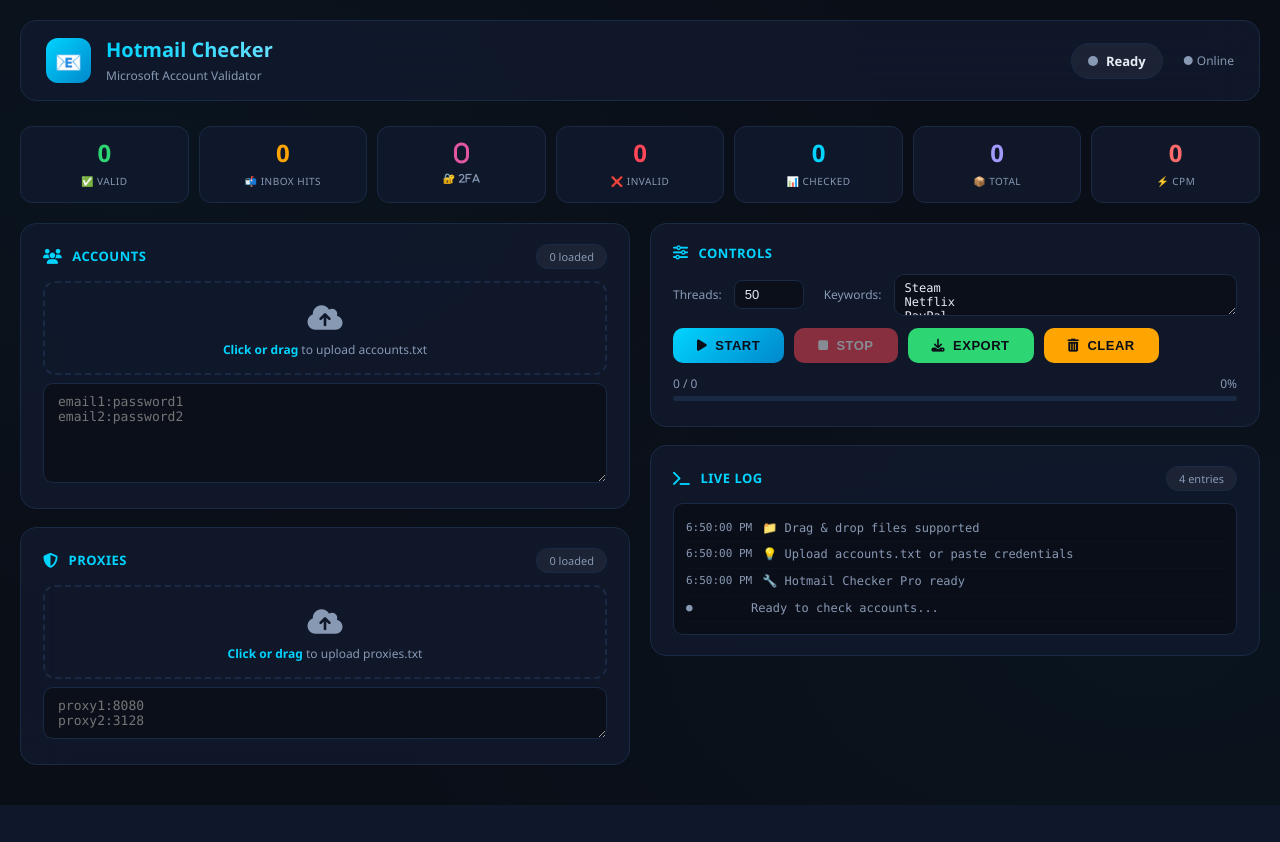
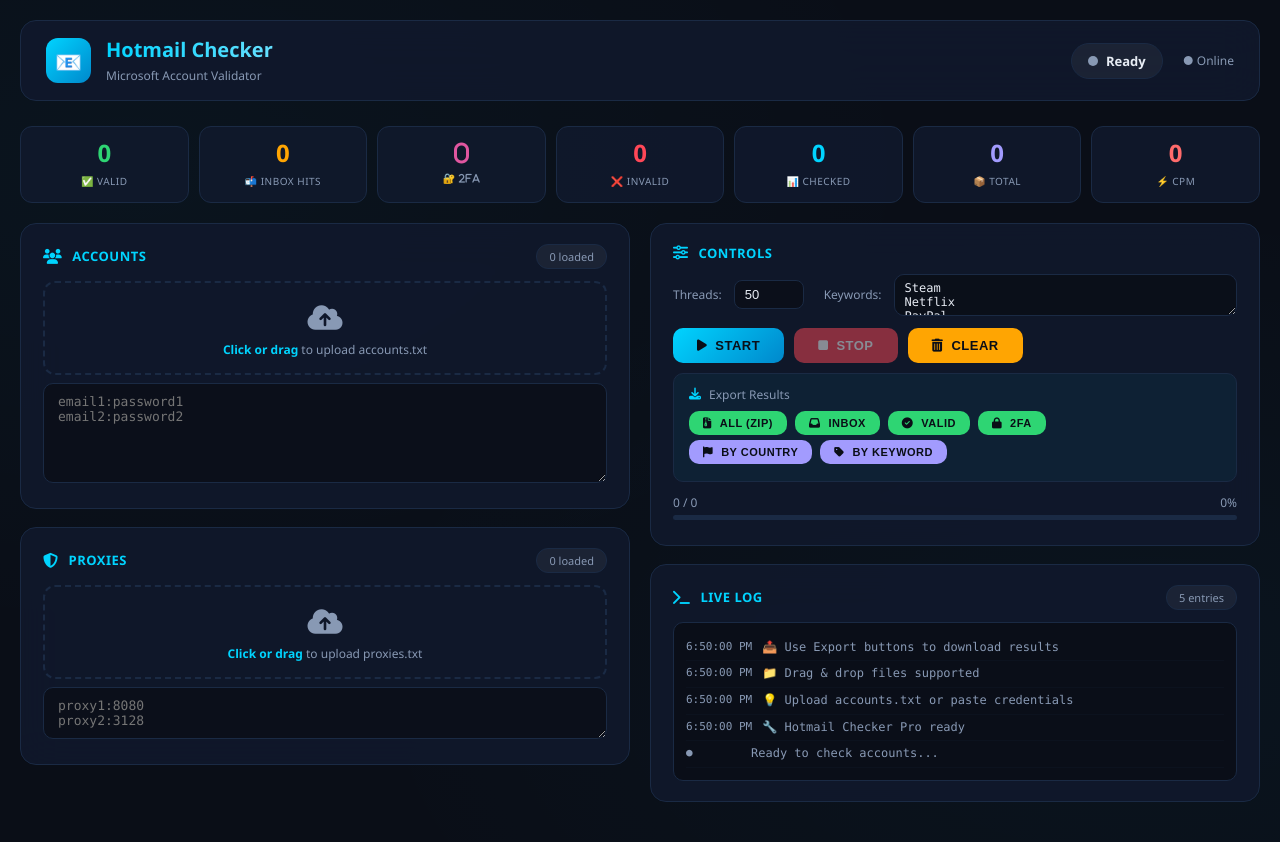
Before and after one commit to juanccvv91/hotmail-checker-, a Flask app: page / in a window 1280 px wide. Before the commit the page ends 805 px from the top, so only its background shows below. Run offline with Flask 3, Linux system fonts and the light colour scheme.

Commit message:
Refactor CSS and enhance export functionality
Removed unnecessary line breaks in CSS styles and consolidated style rules for better readability. Added export functionality for countries and keywords with user interface elements for selection.

```diff
--- a/hotmail-checker/templates/index.html
+++ b/hotmail-checker/templates/index.html
@@ -6,11 +6,7 @@
     <title>Hotmail Checker Pro</title>
     <link rel="stylesheet" href="https://cdnjs.cloudflare.com/ajax/libs/font-awesome/6.4.0/css/all.min.css">
     <style>
-        * {
-            margin: 0;
-            padding: 0;
-            box-sizing: border-box;
-        }
+        * { margin: 0; padding: 0; box-sizing: border-box; }
 
         :root {
             --bg-primary: #0a0e17;
@@ -20,7 +16,6 @@
             --text-primary: #e8edf5;
             --text-secondary: #8899b4;
             --accent: #00d4ff;
-            --accent-glow: rgba(0, 212, 255, 0.15);
             --success: #2ed573;
             --warning: #ffa502;
             --danger: #ff4757;
@@ -39,10 +34,7 @@
                 radial-gradient(ellipse at 90% 80%, rgba(0, 212, 255, 0.03) 0%, transparent 50%);
         }
 
-        .container {
-            max-width: 1440px;
-            margin: 0 auto;
-        }
+        .container { max-width: 1440px; margin: 0 auto; }
 
         .header {
             display: flex;
@@ -83,10 +75,7 @@
             -webkit-text-fill-color: transparent;
         }
 
-        .logo-text span {
-            font-size: 12px;
-            color: var(--text-secondary);
-        }
+        .logo-text span { font-size: 12px; color: var(--text-secondary); }
 
         .header-status {
             display: flex;
@@ -144,20 +133,8 @@
             transform: translateY(-2px);
         }
 
-        .stat-number {
-            font-size: 24px;
-            font-weight: 700;
-            display: block;
-            line-height: 1.2;
-        }
-
-        .stat-label {
-            font-size: 10px;
-            text-transform: uppercase;
-            letter-spacing: 0.5px;
-            color: var(--text-secondary);
-            margin-top: 3px;
-        }
+        .stat-number { font-size: 24px; font-weight: 700; display: block; line-height: 1.2; }
+        .stat-label { font-size: 10px; text-transform: uppercase; letter-spacing: 0.5px; color: var(--text-secondary); margin-top: 3px; }
 
         .stat-card.valid .stat-number { color: var(--success); }
         .stat-card.inbox .stat-number { color: var(--warning); }
@@ -200,9 +177,7 @@
             gap: 10px;
         }
 
-        .card-title i {
-            font-size: 15px;
-        }
+        .card-title i { font-size: 15px; }
 
         .card-badge {
             font-size: 11px;
@@ -240,20 +215,9 @@
             cursor: pointer;
         }
 
-        .file-upload-area .upload-icon {
-            font-size: 28px;
-            color: var(--text-secondary);
-            margin-bottom: 5px;
-        }
-
-        .file-upload-area .upload-text {
-            color: var(--text-secondary);
-            font-size: 12px;
-        }
-
-        .file-upload-area .upload-text strong {
-            color: var(--accent);
-        }
+        .file-upload-area .upload-icon { font-size: 28px; color: var(--text-secondary); margin-bottom: 5px; }
+        .file-upload-area .upload-text { color: var(--text-secondary); font-size: 12px; }
+        .file-upload-area .upload-text strong { color: var(--accent); }
 
         .file-info {
             display: flex;
@@ -266,22 +230,11 @@
             font-size: 12px;
         }
 
-        .file-info i {
-            color: var(--success);
-        }
+        .file-info i { color: var(--success); }
+        .file-info .file-name { color: var(--text-primary); font-weight: 500; }
+        .file-info .file-size { color: var(--text-secondary); margin-left: auto; font-size: 11px; }
 
-        .file-info .file-name {
-            color: var(--text-primary);
-            font-weight: 500;
-        }
-
-        .file-info .file-size {
-            color: var(--text-secondary);
-            margin-left: auto;
-            font-size: 11px;
-        }
-
-        .file-info .btn-remove {
+        .btn-remove {
             background: var(--danger);
             border: none;
             color: #fff;
@@ -305,10 +258,7 @@
             min-height: 90px;
         }
 
-        textarea:focus {
-            outline: none;
-            border-color: var(--accent);
-        }
+        textarea:focus { outline: none; border-color: var(--accent); }
 
         .settings-row {
             display: flex;
@@ -317,10 +267,7 @@
             align-items: center;
         }
 
-        .settings-row label {
-            font-size: 12px;
-            color: var(--text-secondary);
-        }
+        .settings-row label { font-size: 12px; color: var(--text-secondary); }
 
         .settings-row input[type="number"] {
             width: 70px;
@@ -332,10 +279,7 @@
             font-size: 13px;
         }
 
-        .settings-row input[type="number"]:focus {
-            outline: none;
-            border-color: var(--accent);
-        }
+        .settings-row input[type="number"]:focus { outline: none; border-color: var(--accent); }
 
         .settings-row textarea.small {
             min-height: 36px;
@@ -369,52 +313,22 @@
             box-shadow: 0 8px 30px rgba(0, 212, 255, 0.3);
         }
 
-        .btn-primary:disabled {
-            opacity: 0.5;
-            cursor: not-allowed;
-            transform: none;
-        }
+        .btn-primary:disabled { opacity: 0.5; cursor: not-allowed; transform: none; }
 
-        .btn-danger {
-            background: var(--danger);
-            color: #fff;
-        }
+        .btn-danger { background: var(--danger); color: #fff; }
+        .btn-danger:hover { transform: translateY(-2px); box-shadow: 0 8px 30px rgba(255, 71, 87, 0.3); }
+        .btn-danger:disabled { opacity: 0.5; cursor: not-allowed; transform: none; }
 
-        .btn-danger:hover {
-            transform: translateY(-2px);
-            box-shadow: 0 8px 30px rgba(255, 71, 87, 0.3);
-        }
+        .btn-success { background: var(--success); color: #0a0e17; }
+        .btn-success:hover { transform: translateY(-2px); box-shadow: 0 8px 30px rgba(46, 213, 115, 0.3); }
 
-        .btn-danger:disabled {
-            opacity: 0.5;
-            cursor: not-allowed;
-            transform: none;
-        }
+        .btn-warning { background: var(--warning); color: #0a0e17; }
+        .btn-warning:hover { transform: translateY(-2px); box-shadow: 0 8px 30px rgba(255, 165, 2, 0.3); }
 
-        .btn-success {
-            background: var(--success);
-            color: #0a0e17;
-        }
+        .btn-purple { background: var(--purple); color: #0a0e17; }
+        .btn-purple:hover { transform: translateY(-2px); box-shadow: 0 8px 30px rgba(162, 155, 254, 0.3); }
 
-        .btn-success:hover {
-            transform: translateY(-2px);
-            box-shadow: 0 8px 30px rgba(46, 213, 115, 0.3);
-        }
-
-        .btn-warning {
-            background: var(--warning);
-            color: #0a0e17;
-        }
-
-        .btn-warning:hover {
-            transform: translateY(-2px);
-            box-shadow: 0 8px 30px rgba(255, 165, 2, 0.3);
-        }
-
-        .btn-sm {
-            padding: 5px 12px;
-            font-size: 11px;
-        }
+        .btn-sm { padding: 5px 12px; font-size: 11px; }
 
         .btn-group {
             display: flex;
@@ -423,9 +337,16 @@
             margin: 10px 0;
         }
 
-        .progress-container {
-            margin: 12px 0 5px 0;
+        .btn-group-export {
+            display: flex;
+            gap: 8px;
+            flex-wrap: wrap;
+            margin: 5px 0;
         }
+
+        .btn-group-export .btn { padding: 6px 14px; font-size: 11px; }
+
+        .progress-container { margin: 12px 0 5px 0; }
 
         .progress-info {
             display: flex;
@@ -463,18 +384,9 @@
             border: 1px solid var(--border-color);
         }
 
-        .log-container::-webkit-scrollbar {
-            width: 6px;
-        }
-
-        .log-container::-webkit-scrollbar-track {
-            background: rgba(10, 14, 23, 0.5);
-        }
-
-        .log-container::-webkit-scrollbar-thumb {
-            background: var(--border-color);
-            border-radius: 3px;
-        }
+        .log-container::-webkit-scrollbar { width: 6px; }
+        .log-container::-webkit-scrollbar-track { background: rgba(10, 14, 23, 0.5); }
+        .log-container::-webkit-scrollbar-thumb { background: var(--border-color); border-radius: 3px; }
 
         .log-line {
             padding: 2px 0;
@@ -483,61 +395,46 @@
             gap: 10px;
         }
 
-        .log-line .time {
-            color: var(--text-secondary);
-            min-width: 55px;
-            font-size: 11px;
-        }
-
-        .log-line .message {
-            word-break: break-all;
-        }
-
+        .log-line .time { color: var(--text-secondary); min-width: 55px; font-size: 11px; }
+        .log-line .message { word-break: break-all; }
         .log-line .message.success { color: var(--success); }
         .log-line .message.error { color: var(--danger); }
         .log-line .message.warning { color: var(--warning); }
         .log-line .message.info { color: var(--text-secondary); }
 
-        @media (max-width: 1024px) {
-            .main-grid {
-                grid-template-columns: 1fr;
-            }
+        .export-section {
+            background: rgba(0, 212, 255, 0.05);
+            border: 1px solid var(--border-color);
+            border-radius: 10px;
+            padding: 12px 15px;
+            margin-top: 10px;
         }
 
+        .export-section .title {
+            font-size: 12px;
+            color: var(--text-secondary);
+            margin-bottom: 8px;
+            display: flex;
+            align-items: center;
+            gap: 8px;
+        }
+
+        .export-section .title i { color: var(--accent); }
+
+        @media (max-width: 1024px) { .main-grid { grid-template-columns: 1fr; } }
+
         @media (max-width: 768px) {
-            .header {
-                flex-direction: column;
-                gap: 15px;
-                align-items: stretch;
-                text-align: center;
-            }
-
-            .header-status {
-                justify-content: center;
-            }
-
-            .stats-grid {
-                grid-template-columns: repeat(4, 1fr);
-            }
-
-            .settings-row {
-                flex-direction: column;
-                align-items: stretch;
-            }
-
-            .btn-group {
-                justify-content: center;
-            }
+            .header { flex-direction: column; gap: 15px; align-items: stretch; text-align: center; }
+            .header-status { justify-content: center; }
+            .stats-grid { grid-template-columns: repeat(4, 1fr); }
+            .settings-row { flex-direction: column; align-items: stretch; }
+            .btn-group { justify-content: center; }
+            .btn-group-export { justify-content: center; }
         }
 
         @media (max-width: 480px) {
-            .stats-grid {
-                grid-template-columns: repeat(2, 1fr);
-            }
-
-            .card {
-                padding: 14px;
-            }
+            .stats-grid { grid-template-columns: repeat(2, 1fr); }
+            .card { padding: 14px; }
         }
     </style>
 </head>
@@ -563,34 +460,13 @@
 
         <!-- STATS -->
         <div class="stats-grid">
-            <div class="stat-card valid">
-                <span class="stat-number" id="statValid">0</span>
-                <span class="stat-label">✅ Valid</span>
-            </div>
-            <div class="stat-card inbox">
-                <span class="stat-number" id="statInbox">0</span>
-                <span class="stat-label">📬 Inbox Hits</span>
-            </div>
-            <div class="stat-card fa">
-                <span class="stat-number" id="stat2FA">0</span>
-                <span class="stat-label">🔐 2FA</span>
-            </div>
-            <div class="stat-card bad">
-                <span class="stat-number" id="statBad">0</span>
-                <span class="stat-label">❌ Invalid</span>
-            </div>
-            <div class="stat-card checked">
-                <span class="stat-number" id="statChecked">0</span>
-                <span class="stat-label">📊 Checked</span>
-            </div>
-            <div class="stat-card total">
-                <span class="stat-number" id="statTotal">0</span>
-                <span class="stat-label">📦 Total</span>
-            </div>
-            <div class="stat-card cpm">
-                <span class="stat-number" id="statCPM">0</span>
-                <span class="stat-label">⚡ CPM</span>
-            </div>
+            <div class="stat-card valid"><span class="stat-number" id="statValid">0</span><span class="stat-label">✅ Valid</span></div>
+            <div class="stat-card inbox"><span class="stat-number" id="statInbox">0</span><span class="stat-label">📬 Inbox Hits</span></div>
+            <div class="stat-card fa"><span class="stat-number" id="stat2FA">0</span><span class="stat-label">🔐 2FA</span></div>
+            <div class="stat-card bad"><span class="stat-number" id="statBad">0</span><span class="stat-label">❌ Invalid</span></div>
+            <div class="stat-card checked"><span class="stat-number" id="statChecked">0</span><span class="stat-label">📊 Checked</span></div>
+            <div class="stat-card total"><span class="stat-number" id="statTotal">0</span><span class="stat-label">📦 Total</span></div>
+            <div class="stat-card cpm"><span class="stat-number" id="statCPM">0</span><span class="stat-label">⚡ CPM</span></div>
         </div>
 
         <!-- MAIN GRID -->
@@ -605,9 +481,7 @@
                     </div>
                     <div class="file-upload-area" id="accountDrop">
                         <div class="upload-icon"><i class="fas fa-cloud-upload-alt"></i></div>
-                        <div class="upload-text">
-                            <strong>Click or drag</strong> to upload accounts.txt
-                        </div>
+                        <div class="upload-text"><strong>Click or drag</strong> to upload accounts.txt</div>
                         <input type="file" id="accountFileInput" accept=".txt">
                         <div class="file-info" id="accountFileInfo" style="display:none;">
                             <i class="fas fa-check-circle"></i>
@@ -627,9 +501,7 @@
                     </div>
                     <div class="file-upload-area" id="proxyDrop">
                         <div class="upload-icon"><i class="fas fa-cloud-upload-alt"></i></div>
-                        <div class="upload-text">
-                            <strong>Click or drag</strong> to upload proxies.txt
-                        </div>
+                        <div class="upload-text"><strong>Click or drag</strong> to upload proxies.txt</div>
                         <input type="file" id="proxyFileInput" accept=".txt">
                         <div class="file-info" id="proxyFileInfo" style="display:none;">
                             <i class="fas fa-check-circle"></i>
@@ -662,9 +534,24 @@ Security Alert</textarea>
                     <div class="btn-group">
                         <button class="btn btn-primary" id="startBtn" onclick="startCheck()"><i class="fas fa-play"></i> Start</button>
                         <button class="btn btn-danger" id="stopBtn" onclick="stopCheck()" disabled><i class="fas fa-stop"></i> Stop</button>
-                        <button class="btn btn-success" onclick="exportResults()"><i class="fas fa-download"></i> Export</button>
                         <button class="btn btn-warning" onclick="clearLogs()"><i class="fas fa-trash-alt"></i> Clear</button>
                     </div>
+
+                    <!-- EXPORT SECTION -->
+                    <div class="export-section">
+                        <div class="title"><i class="fas fa-download"></i> Export Results</div>
+                        <div class="btn-group-export">
+                            <button class="btn btn-success" onclick="exportAll()"><i class="fas fa-file-archive"></i> All (ZIP)</button>
+                            <button class="btn btn-success" onclick="exportInbox()"><i class="fas fa-inbox"></i> Inbox</button>
+                            <button class="btn btn-success" onclick="exportValid()"><i class="fas fa-check-circle"></i> Valid</button>
+                            <button class="btn btn-success" onclick="export2FA()"><i class="fas fa-lock"></i> 2FA</button>
+                        </div>
+                        <div class="btn-group-export" style="margin-top:5px;">
+                            <button class="btn btn-purple btn-sm" onclick="exportCountry()"><i class="fas fa-flag"></i> By Country</button>
+                            <button class="btn btn-purple btn-sm" onclick="exportKeyword()"><i class="fas fa-tag"></i> By Keyword</button>
+                        </div>
+                    </div>
+
                     <div class="progress-container">
                         <div class="progress-info">
                             <span id="progressText">0 / 0</span>
@@ -699,6 +586,8 @@ Security Alert</textarea>
         // ============================================
         let running = false;
         let updateInterval = null;
+        let countriesList = [];
+        let keywordsList = [];
 
         // ============================================
         // DOM ELEMENTS
@@ -915,6 +804,8 @@ Security Alert</textarea>
                         updateInterval = null;
                     }
                     addLog('✅ Check completed', 'success');
+                    // Cargar listas de países y keywords para export
+                    loadExportLists();
                 }
 
                 if (data.stats.total > 0 && data.stats.checked >= data.stats.total) {
@@ -927,6 +818,7 @@ Security Alert</textarea>
                         clearInterval(updateInterval);
                         updateInterval = null;
                     }
+                    loadExportLists();
                 }
 
             } catch (error) {
@@ -934,44 +826,136 @@ Security Alert</textarea>
             }
         }
 
-        async function exportResults() {
+        // ============================================
+        // EXPORT FUNCTIONS
+        // ============================================
+        async function loadExportLists() {
             try {
-                addLog('📤 Exportando resultados...', 'info');
+                // Cargar países
+                const countryRes = await fetch('/api/export/countries/list');
+                const countryData = await countryRes.json();
+                countriesList = countryData.countries || [];
 
-                const response = await fetch('/api/export', {
-                    method: 'POST',
-                    headers: {
-                        'Content-Type': 'application/json'
-                    }
-                });
+                // Cargar keywords
+                const keywordRes = await fetch('/api/export/keywords/list');
+                const keywordData = await keywordRes.json();
+                keywordsList = keywordData.keywords || [];
+
+                addLog(`📋 Available exports: ${countriesList.length} countries, ${keywordsList.length} keywords`, 'info');
+            } catch (e) {
+                console.error('Error loading export lists:', e);
+            }
+        }
+
+        async function downloadFile(url, filename) {
+            try {
+                addLog(`📤 Exporting ${filename}...`, 'info');
+                const response = await fetch(url, { method: 'POST' });
 
                 if (!response.ok) {
-                    throw new Error('Error al exportar');
+                    const error = await response.json();
+                    throw new Error(error.error || 'Export failed');
                 }
 
                 const blob = await response.blob();
-                const url = URL.createObjectURL(blob);
-
+                const downloadUrl = URL.createObjectURL(blob);
                 const a = document.createElement('a');
-                a.href = url;
-                a.download = `hotmail_results_${Date.now()}.txt`;
+                a.href = downloadUrl;
+                a.download = filename;
                 document.body.appendChild(a);
                 a.click();
                 document.body.removeChild(a);
+                setTimeout(() => URL.revokeObjectURL(downloadUrl), 5000);
+                addLog(`✅ ${filename} downloaded successfully`, 'success');
+            } catch (error) {
+                addLog(`⚠️ Export error: ${error.message}`, 'error');
+            }
+        }
 
-                setTimeout(() => URL.revokeObjectURL(url), 5000);
+        function exportAll() {
+            downloadFile('/api/export/all', `hotmail_results_${Date.now()}.zip`);
+        }
 
-                addLog('✅ Resultados exportados correctamente', 'success');
+        function exportInbox() {
+            downloadFile('/api/export/inbox', 'Inbox.txt');
+        }
 
-            } catch (error) {
-                addLog(`⚠️ Error al exportar: ${error.message}`, 'error');
+        function exportValid() {
+            downloadFile('/api/export/valid', 'Valid.txt');
+        }
+
+        function export2FA() {
+            downloadFile('/api/export/2fa', '2FA.txt');
+        }
+
+        function exportCountry() {
+            if (countriesList.length === 0) {
+                addLog('⚠️ No country results available to export', 'warning');
+                return;
             }
+
+            // Crear selector de países
+            const options = countriesList.map(c => `<option value="${c}">${c}</option>`).join('');
+            const html = `
+                <div style="background:rgba(0,0,0,0.5);padding:20px;border-radius:10px;position:fixed;top:50%;left:50%;transform:translate(-50%,-50%);z-index:999;min-width:300px;border:1px solid var(--border-color);">
+                    <h3 style="color:var(--accent);margin-bottom:15px;">Select Country</h3>
+                    <select id="countrySelect" style="width:100%;padding:10px;background:var(--bg-primary);color:var(--text-primary);border:1px solid var(--border-color);border-radius:8px;margin-bottom:15px;">
+                        ${options}
+                    </select>
+                    <div style="display:flex;gap:10px;">
+                        <button onclick="downloadCountry()" class="btn btn-success" style="flex:1;">Download</button>
+                        <button onclick="this.closest('div[style]').remove()" class="btn btn-danger" style="flex:1;">Cancel</button>
+                    </div>
+                </div>
+            `;
+            const overlay = document.createElement('div');
+            overlay.innerHTML = html;
+            document.body.appendChild(overlay.firstElementChild);
+        }
+
+        function downloadCountry() {
+            const select = document.getElementById('countrySelect');
+            if (!select) return;
+            const country = select.value;
+            downloadFile(`/api/export/country/${country}`, `${country}.txt`);
+            select.closest('div[style]').remove();
+        }
+
+        function exportKeyword() {
+            if (keywordsList.length === 0) {
+                addLog('⚠️ No keyword results available to export', 'warning');
+                return;
+            }
+
+            const options = keywordsList.map(k => `<option value="${k}">${k}</option>`).join('');
+            const html = `
+                <div style="background:rgba(0,0,0,0.5);padding:20px;border-radius:10px;position:fixed;top:50%;left:50%;transform:translate(-50%,-50%);z-index:999;min-width:300px;border:1px solid var(--border-color);">
+                    <h3 style="color:var(--accent);margin-bottom:15px;">Select Keyword</h3>
+                    <select id="keywordSelect" style="width:100%;padding:10px;background:var(--bg-primary);color:var(--text-primary);border:1px solid var(--border-color);border-radius:8px;margin-bottom:15px;">
+                        ${options}
+                    </select>
+                    <div style="display:flex;gap:10px;">
+                        <button onclick="downloadKeyword()" class="btn btn-success" style="flex:1;">Download</button>
+                        <button onclick="this.closest('div[style]').remove()" class="btn btn-danger" style="flex:1;">Cancel</button>
+                    </div>
+                </div>
+            `;
+            const overlay = document.createElement('div');
+            overlay.innerHTML = html;
+            document.body.appendChild(overlay.firstElementChild);
+        }
+
+        function downloadKeyword() {
+            const select = document.getElementById('keywordSelect');
+            if (!select) return;
+            const keyword = select.value;
+            downloadFile(`/api/export/keyword/${keyword}`, `${keyword}.txt`);
+            select.closest('div[style]').remove();
         }
 
         function clearLogs() {
             logContainer.innerHTML = '<div class="log-line"><span class="time">●</span><span class="message info">Logs cleared</span></div>';
             document.getElementById('logCount').textContent = '1 entries';
-            addLog('🗑️ Logs cleared', 'info');
         }
 
         // Auto fetch status
@@ -984,6 +968,7 @@ Security Alert</textarea>
         addLog('🔧 Hotmail Checker Pro ready', 'info');
         addLog('💡 Upload accounts.txt or paste credentials', 'info');
         addLog('📁 Drag & drop files supported', 'info');
+        addLog('📤 Use Export buttons to download results', 'info');
     </script>
 </body>
 </html>
```
